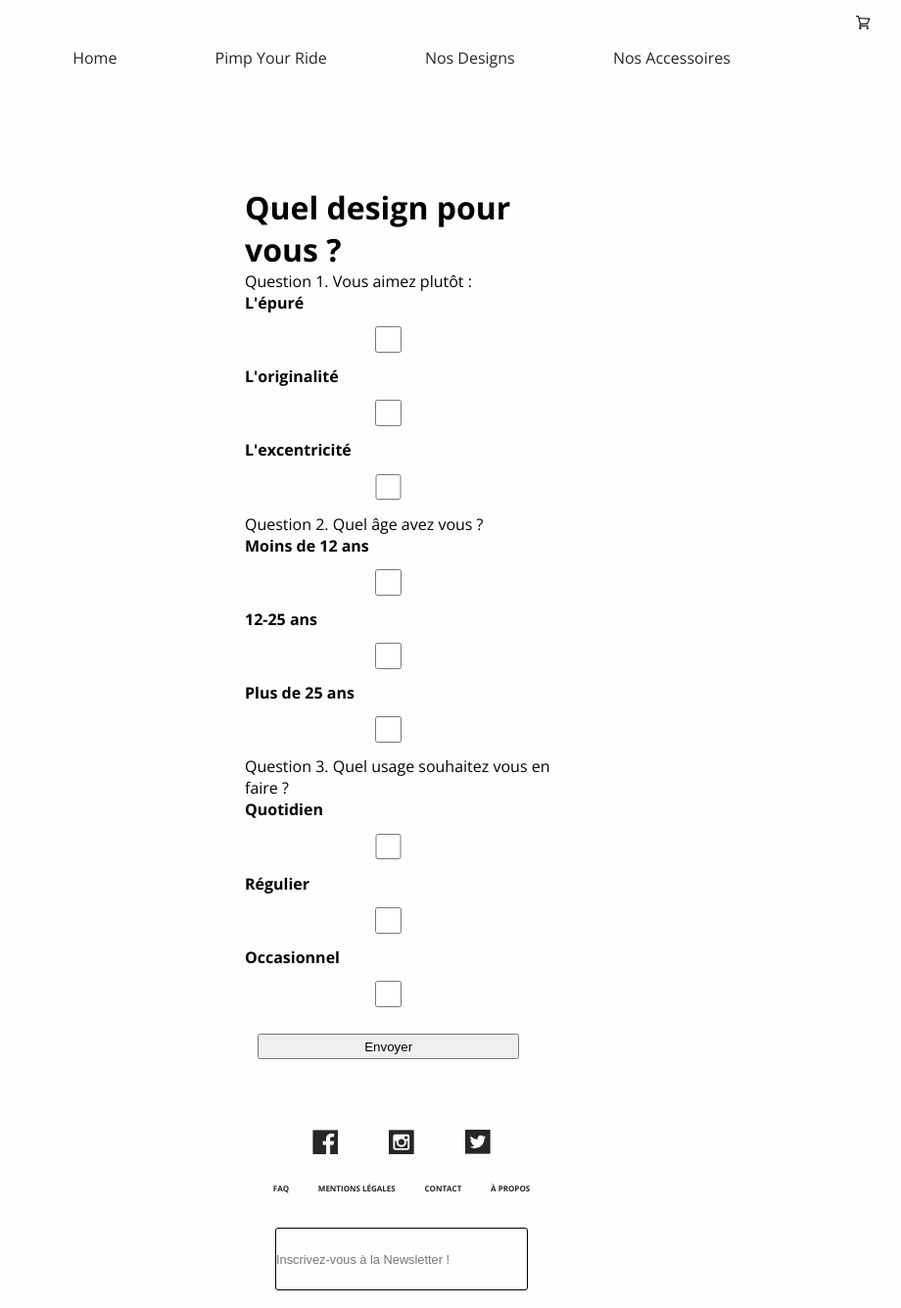
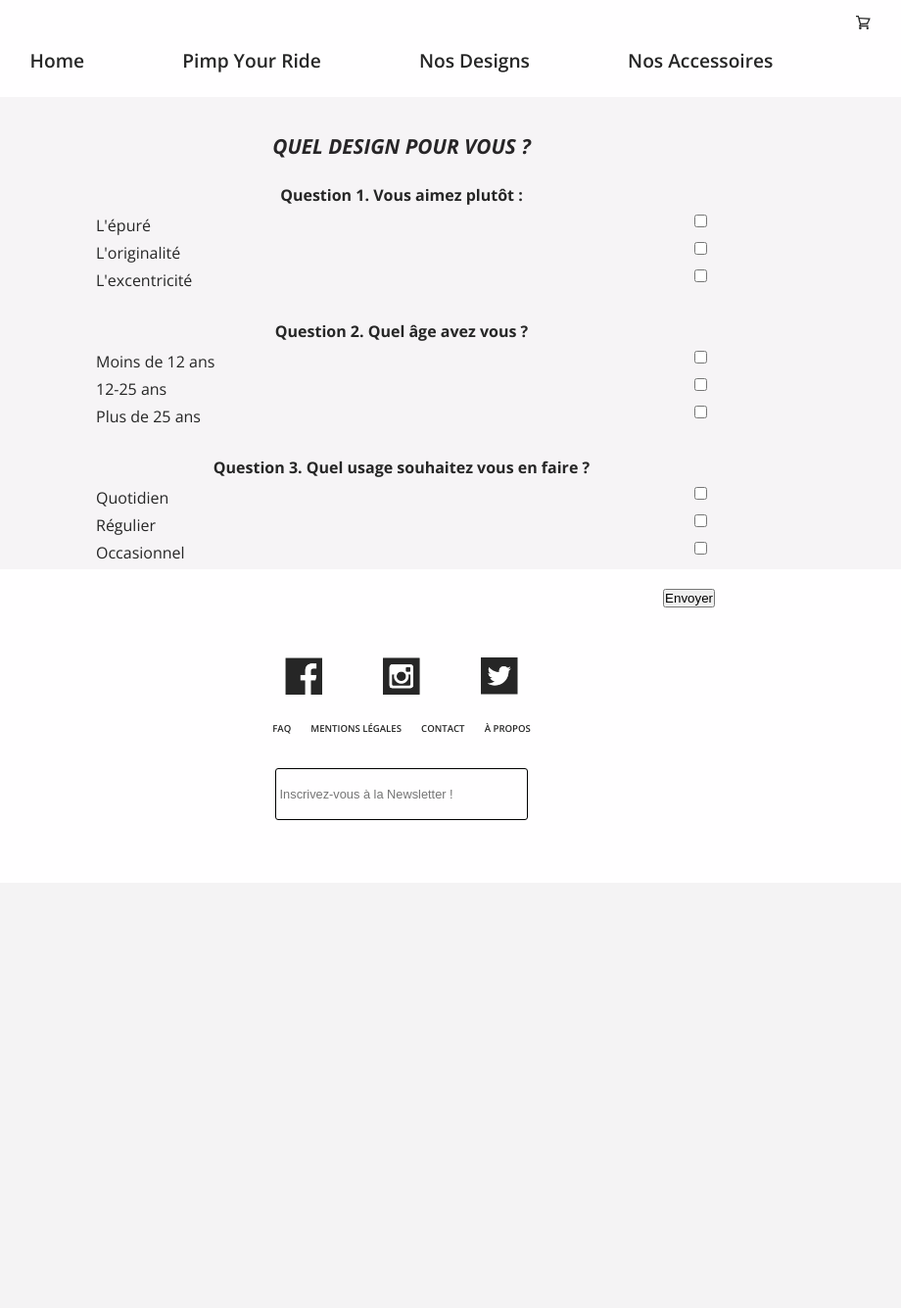
Before and after one commit to Bxrrxcudx/SI_3D_WEB, a PHP site: page /formulaire.php in a window 1280 px wide. Shown: the top 1335 px of the page at 98% size, without its empty margins (230-1150 px from the left). After the commit the page ends 837 px from the top, so only its background shows below. Run offline with PHP 8.4, Linux system fonts and the light colour scheme.

Commit message:
merge des feuilles de style

```diff
--- a/v1/html/homepage.html
+++ b/v1/html/homepage.html
@@ -4,7 +4,7 @@
 <head>
     <meta charset="UTF-8">
     <title>My Urban Ride</title>
-    <link rel="stylesheet" href="styles/styles.css">
+    <link rel="stylesheet" href="css/styles.css">
     <link href="https://fonts.googleapis.com/css?family=Open+Sans:300,300i,400,400i,600,600i,700,700i" rel="stylesheet">
 </head>
 
--- a/v1/session1/css/connexion.css
+++ b/v1/session1/css/connexion.css
@@ -78,15 +78,7 @@ a {
 
 /* -------------------------- MAIN------------------------ */
 
-
-
-main {
-    background: #f6f4f6;
-    text-align: center;
-}
-
 .main-content {
-    margin: 0 auto;
     padding: 6em 0 0 0;
     width: 20em;
 }
--- a/v1/session1/css/inscription.css
+++ b/v1/session1/css/inscription.css
@@ -77,15 +77,11 @@ a {
 
 
 main {
-    background: #f6f4f6;
-    text-align: center;
     height: 24.2em;         /* 387px sur la maquette*/
 }
 
 .main-content {
-    margin: 0 auto;
     padding: 6em 0 0 0;
-/*    width: 75%;*/
     width: 20em;
 }
 
--- a/v1/session1/css/styles.css
+++ b/v1/session1/css/styles.css
@@ -15,6 +15,10 @@
     display: table;
 }
 
+.clearfix:after {
+    clear: both;
+}
+
 body {
     margin: 0 auto;
     background: #fffeff;
@@ -27,8 +31,6 @@
     color: #262626;
 }
 
-
-        /** ---------------------/ PAGE CONCOURS /------------------ **/
 /* ------------------------- HEADER ---------------------- */
 
 .nav-header {
@@ -73,7 +75,7 @@
     width: 12%;
     margin: auto 1em;
 }
-        /* -------------------------- MAIN------------------------ */
+/* -------------------------- MAIN ACCUEIL------------------------ */
 
 main figure img.trottinette {
     width: 100%;
@@ -83,9 +85,6 @@
     background: #f6f4f6;
     text-align: center;
 }
-
-        .main-game-page,
-        .main-homepage {}
 
 .main-content {
     margin: 0 auto;
@@ -117,6 +116,119 @@
     font-weight: 600;
     font-style: italic;
     display: inline-block;
+}
+
+/* ------------------------- MAIN LOGIN ---------------------- */
+
+
+.main-login .main-content {
+    padding: 6em 0 0 0;
+    width: 20em;
+}
+
+.main-login span.button {
+    border: solid #272527 1px;
+    margin: 10px;
+    padding: 0.8em 1.8em;
+    text-transform: uppercase;
+    font-size: 0.6em;
+    font-weight: 400;
+    color: #272527;
+    display: inline-block;
+}
+
+.main-login label {
+    font-size: 1em;
+    font-weight: bold;
+}
+
+.main-login input {
+    width: 20em;
+    height: 2em;
+    margin: 1em;
+}
+
+/* ------------------------- MAIN FORMULAIRE ---------------------- */
+.main-form .main-content {
+    padding: 1em 0 0 0;
+    width: 50%;
+}
+
+.main-form h1 {
+    color: #272527;
+    margin: 1em auto;
+    font-size: 1.3em;
+   font-style: italic;
+    font-weight: bold;
+    text-transform: uppercase;
+}
+
+.main-form p {
+    text-align: justify;
+    font-size: 1.7em;
+    font-weight: 400;
+}
+
+
+.main-form form div {
+    padding: 4px;
+    margin-bottom: 20px
+}
+
+.main-form legend {
+    font-weight: bold;
+    padding-bottom: 0.3em;
+}
+.main-form label {
+    font-size: 1em;
+    float: left;
+
+}
+
+.main-form input {
+     float: right;
+}
+.main-form .button {
+    border: solid #272527 1px;
+    margin: 1.5em;
+    padding: 0.8em 1.8em;
+    text-transform: uppercase;
+    font-size: 1em;
+    font-weight: 400;
+    color: #272527;
+    display: inline-block;
+}
+
+/* ------------------------- MAIN SIGNUP ---------------------- */
+.main-signup main {
+    height: 24.2em;         /* 387px sur la maquette*/
+}
+
+.main-signup .main-content {
+    padding: 6em 0 0 0;
+    width: 20em;
+}
+
+.main-signup .button {
+    border: solid #272527 1px;
+    margin: 10px;
+    padding: 0.8em 1.8em;
+    text-transform: uppercase;
+    font-size: 0.6em;
+    font-weight: 400;
+    color: #272527;
+    display: inline-block;
+}
+
+.main-signup label {
+    font-size: 1em;
+    font-weight: bold;
+}
+
+.main-signup input {
+    width: 20em;
+    height: 2em;
+    margin: 1em;
 }
 /* ------------------------- FOOTER ---------------------- */
 
--- a/v1/session1/formulaire.php
+++ b/v1/session1/formulaire.php
@@ -3,6 +3,7 @@ require_once "back/connect.php";
 session_start();
 include "front/header.php";
 ?>
+<main class="main-form">
     <div class="main-content">
     <h1>Quel design pour vous ?</h1>
         <div class="form">
@@ -57,6 +58,7 @@ include "front/header.php";
             </form>
         </div>
     </div>
+</main>
 <?php
 include "front/footer.php";
 ?>
--- a/v1/session1/front/footer.php
+++ b/v1/session1/front/footer.php
@@ -12,7 +12,7 @@
         </nav>
         <div class="newsletter">
             <form action="post">
-            <input class="newsletter-login" type="text" placeholder="Inscrivez-vous à la Newsletter !" id="newsletter">
+            <input class="newsletter-login" type="text" placeholder=" Inscrivez-vous à la Newsletter !" id="newsletter">
             </form>
         </div>
     </footer>
--- a/v1/session1/front/header.php
+++ b/v1/session1/front/header.php
@@ -3,7 +3,7 @@
 <head>
     <meta charset="utf-8">
     <title>My Urban Ride</title>
-    <link rel="stylesheet" href="css/connexion.css">
+    <link rel="stylesheet" href="css/styles.css">
     <link href="https://fonts.googleapis.com/css?family=Open+Sans:300,300i,400,400i,600,600i,700,700i" rel="stylesheet">
 </head>
 <body>
--- a/v1/session1/login.php
+++ b/v1/session1/login.php
@@ -31,7 +31,7 @@ if (isset($_POST['Envoyer'])) {
 <?php
 include "front/header.php";
 ?>
-  <main>
+  <main class="main-login">
     <div class="main-content">
       <div class="info">
       <form action="<?= $_SERVER['PHP_SELF'] ?>" method="post">
--- a/v1/session1/signup.php
+++ b/v1/session1/signup.php
@@ -9,6 +9,7 @@ if (isset($_SESSION['id'])) {
 <?php
 include "front/header.php";
 ?>
+<main class="main-signup">
 	<form action="<?= $_SERVER['PHP_SELF'] ?>" method="post">
 	<?php
 	if (isset($message)) {
@@ -42,6 +43,7 @@ include "front/header.php";
 		<input type="submit" value="Inscris-toi" name="Envoyer">
 		<a href="login.php">Connexion</a>
 	</form>
+</main>
 <?php
 include "front/footer.php"
 ?>
```
Also changed, not shown: v1/session1/css/formulaire.css (+0 -12 lines), v1/session1/index.php (+51 -2 lines). Lines whose indentation alone changed are shown as unchanged.
